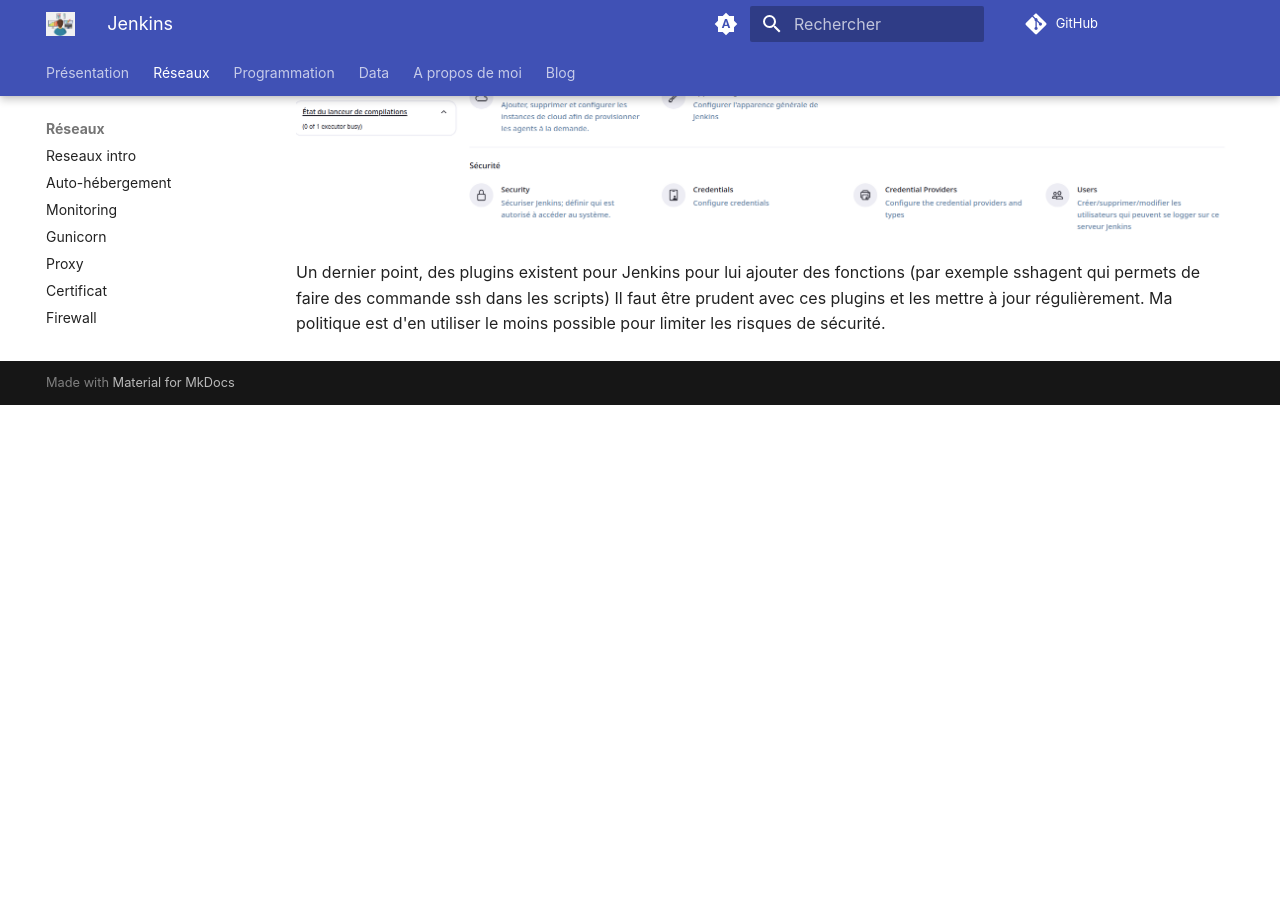
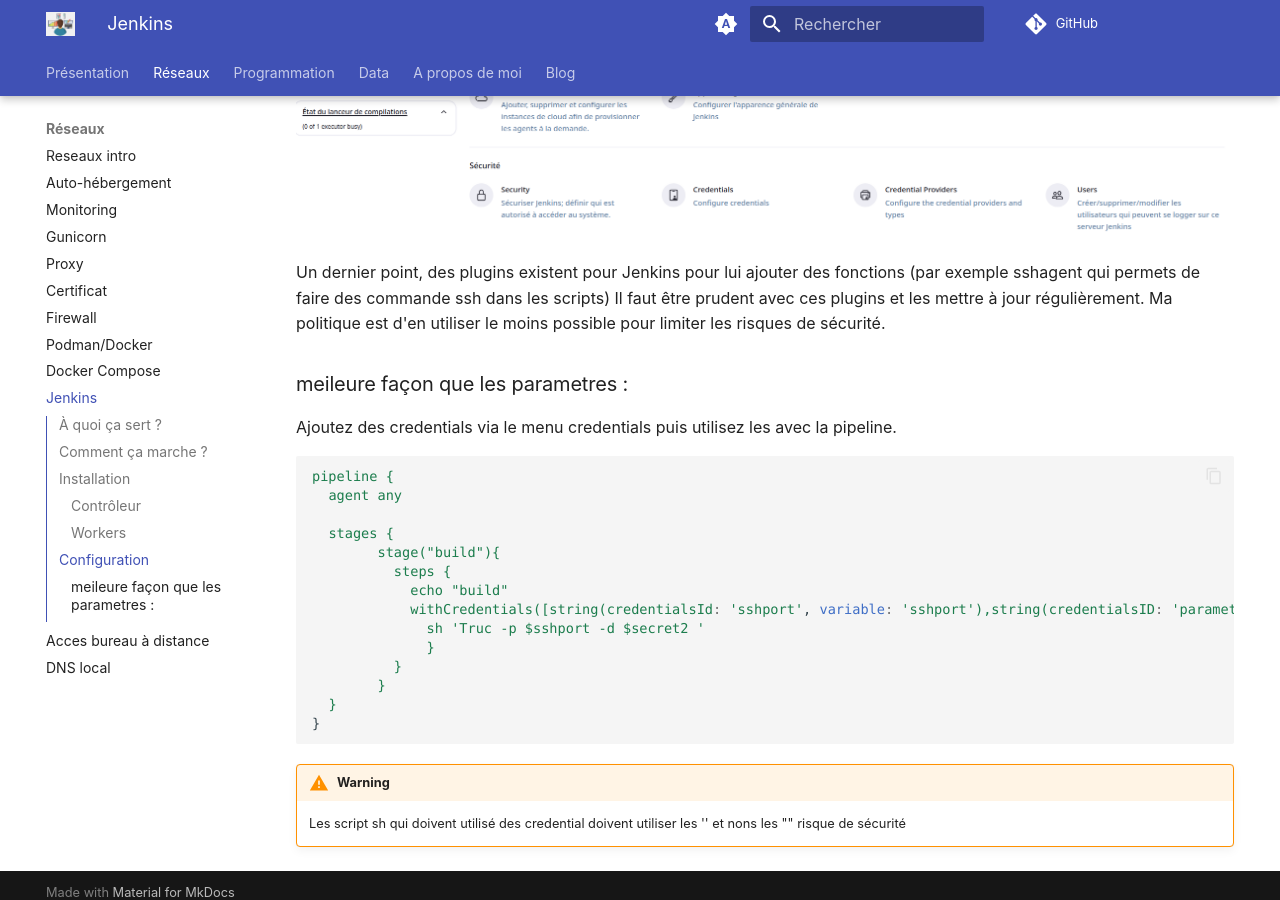
Before and after one commit to barrmath/piweb2, an MkDocs documentation site: the page built from docs/reseaux/jenkins.md, in a window 1280 px wide and 900 px high, scrolled down 7591 px. Built offline with MkDocs 1.6.1 and Material for MkDocs 9.7.7, drawn with Linux system fonts in a browser that asks for light colours; before the commit the page ends 7996 px from its top, so only the background shows below that.

Commit message:
ajout de withcredential dans jenkins

````diff
--- a/docs/reseaux/jenkins.md
+++ b/docs/reseaux/jenkins.md
@@ -142,3 +142,26 @@ Vous pouvez aussi utiliser ssh agent qui peut gerer certains credentials que vou
 Un dernier point, des plugins existent pour Jenkins pour lui ajouter des fonctions (par exemple sshagent qui permets de faire des commande ssh dans les scripts)
 Il faut être prudent avec ces plugins et les mettre à jour régulièrement.
 Ma politique est d'en utiliser le moins possible pour limiter les risques de sécurité.
+
+### meileure façon que les parametres :
+
+Ajoutez des credentials via le menu credentials puis utilisez les avec la pipeline.
+
+```yaml
+pipeline {
+  agent any
+
+  stages {
+        stage("build"){
+          steps {
+            echo "build"
+            withCredentials([string(credentialsId: 'sshport', variable: 'sshport'),string(credentialsID: 'parametresecret2', variable: 'secret2')]){
+              sh 'Truc -p $sshport -d $secret2 '
+              }
+          }
+        }
+  }
+}
+```
+!!!warning
+    Les script sh qui doivent utilisé des credential doivent utiliser les '' et nons les "" risque de sécurité
````
